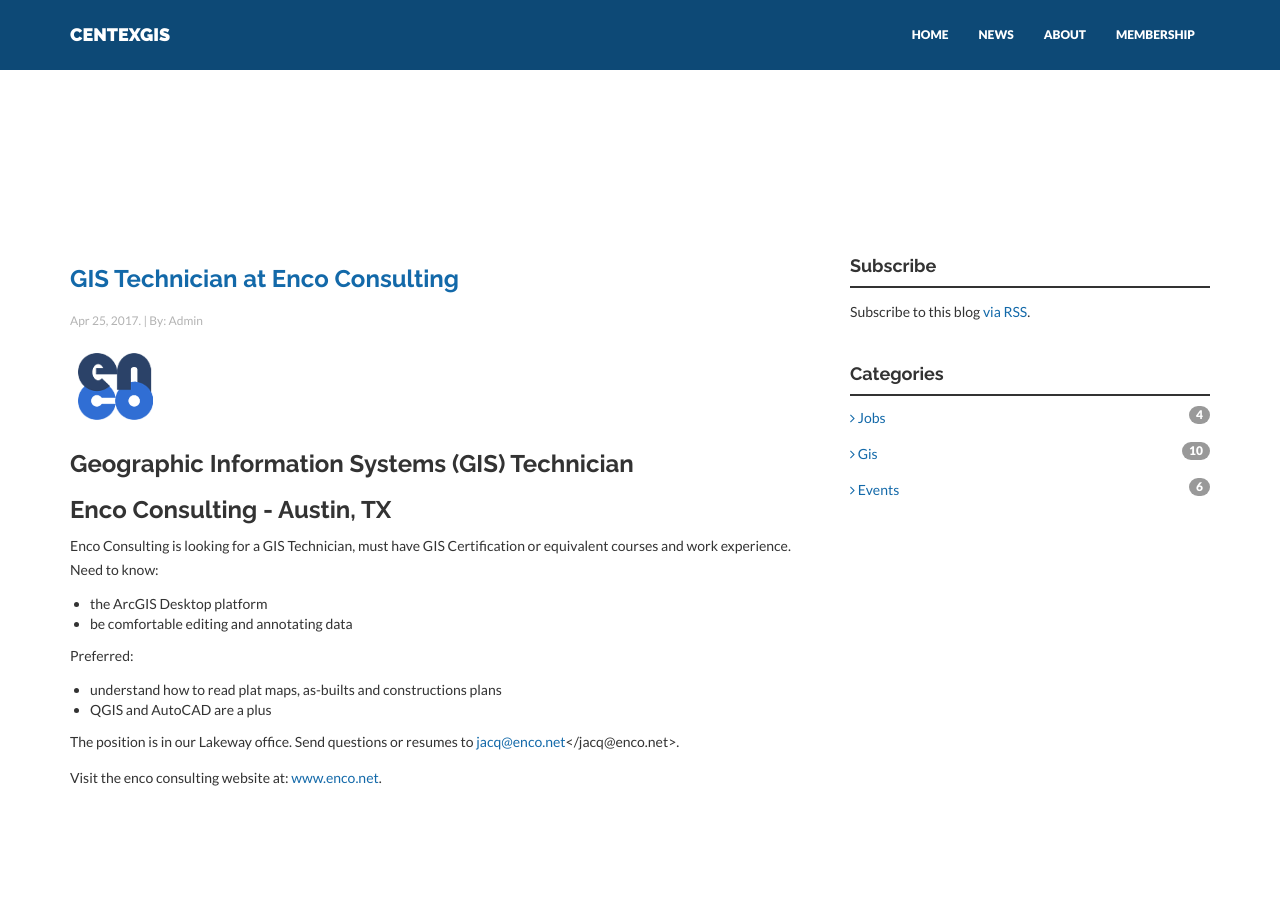
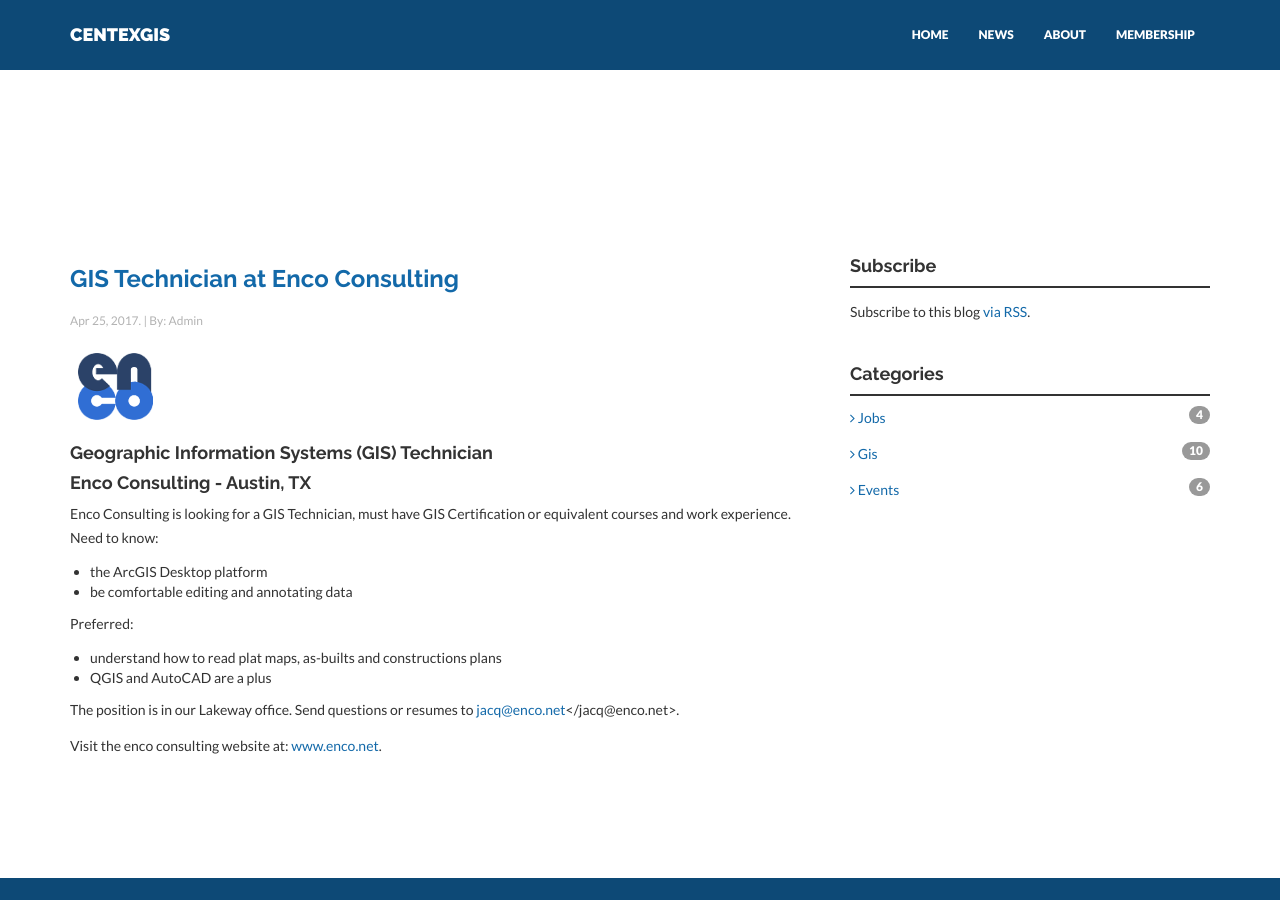
Before and after one commit to centexgis/centexgis.github.io, a Jekyll site: the page built from _posts/jobs/2017-04-25-gis-tech-enco-consulting.md, in a window 1280 px wide and 900 px high. Built offline with Jekyll 4.4.1, drawn with Linux system fonts in a browser that asks for light colours; nearby versions of some CDN libraries.

```diff
--- a/_posts/jobs/2017-04-25-gis-tech-enco-consulting.md
+++ b/_posts/jobs/2017-04-25-gis-tech-enco-consulting.md
@@ -12,8 +12,8 @@ categories:
 
 ![enco consulting](/assets/img/blog/enco.png)
 
-### Geographic Information Systems (GIS) Technician
-### Enco Consulting - Austin, TX
+#### Geographic Information Systems (GIS) Technician
+#### Enco Consulting - Austin, TX
 
 Enco Consulting is looking for a GIS Technician, must have GIS Certification or equivalent courses and work experience.
 <!--more-->
```
